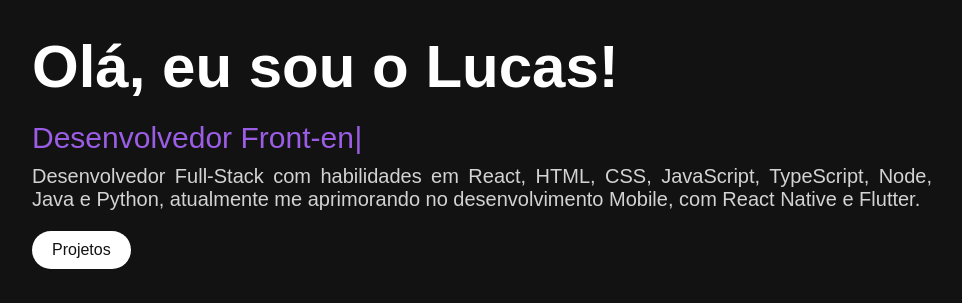
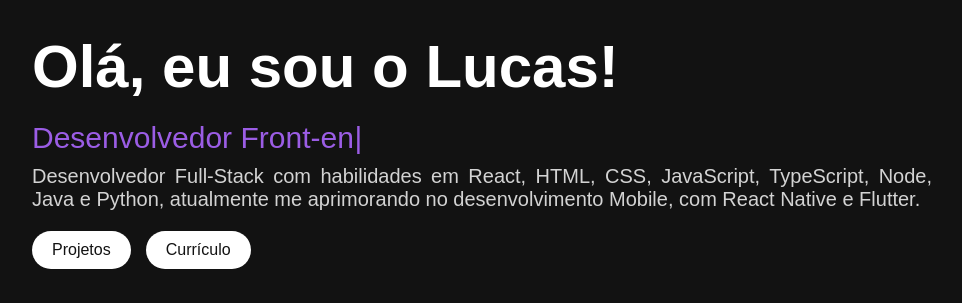
Before and after one commit to LucasMedici/portfolio-estatico, a plain HTML site: page docs/index.html in a window 1280 px wide. Shown: the part 497-800 px from the top of the page, without its empty margins (158-1120 px from the left). Drawn offline with Linux system fonts and the light colour scheme.

Commit message:
feat: inserindo link curriculo

```diff
--- a/docs/index.html
+++ b/docs/index.html
@@ -31,6 +31,7 @@
               <p>Desenvolvedor Full-Stack com habilidades em React, HTML, CSS, JavaScript, TypeScript, Node, Java e Python, atualmente me aprimorando no desenvolvimento Mobile, com React Native e Flutter.</p>
               <div class="buttons">
                 <a href="#projetos" class="button primary">Projetos</a>
+                <a href="https://drive.google.com/file/d/1OCmVMnssVipagoM8Bla7lWfzMhT8Kqbs/view?usp=sharing" target="_blank" class="button primary">Currículo</a>
               </div>
             </div>
             <div class="photos">
```
Also changed, not shown: 1 other file.
